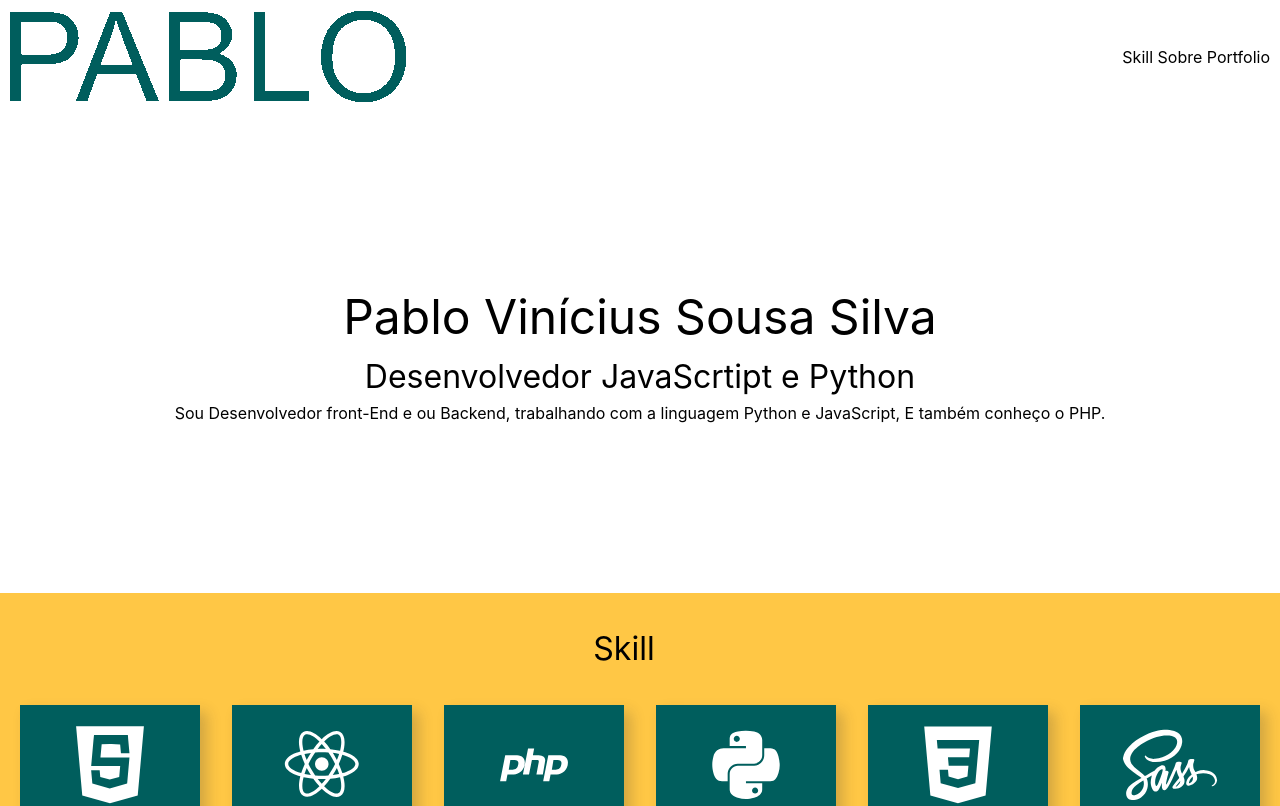
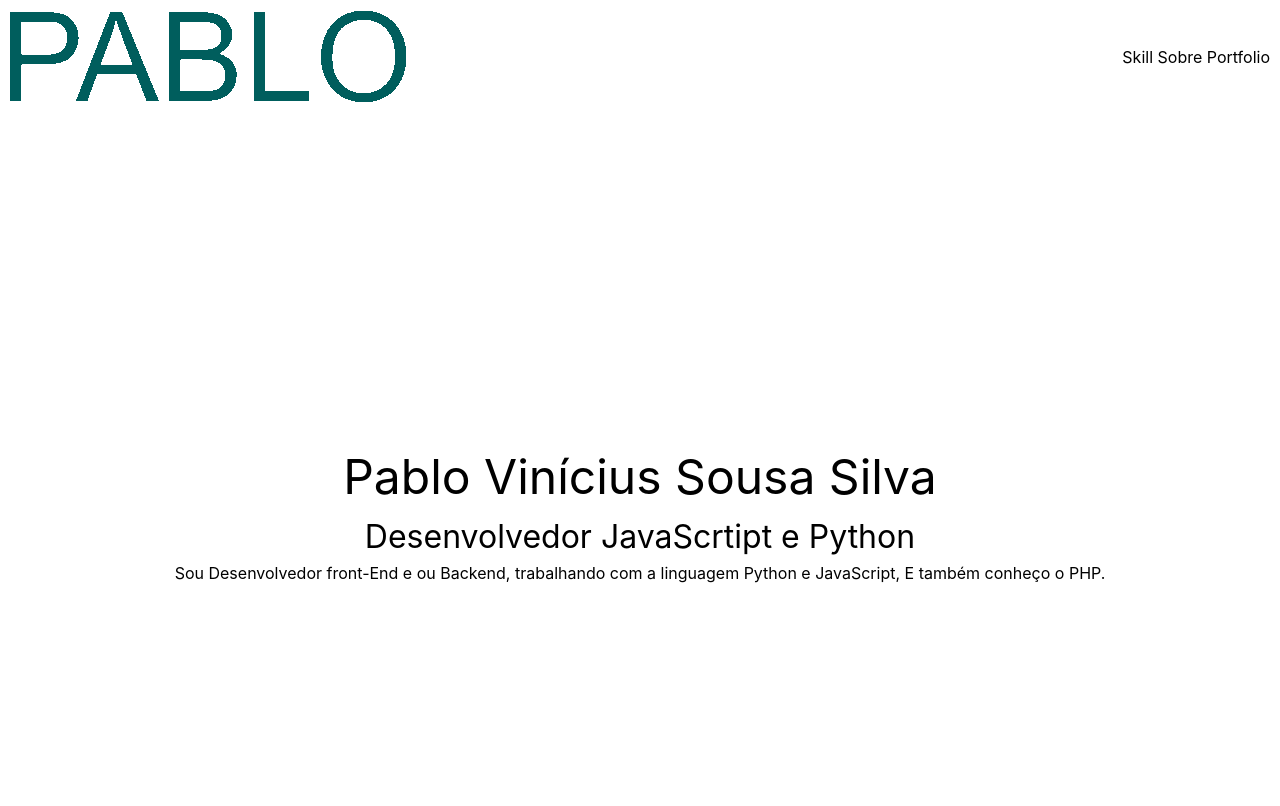
Before and after one commit to PabloViniciusSS/pablo_vinicius_portfolio, a Next.js app: page / in a window 1280 px wide. Shown: the top 806 px of the page. Built offline with nearby package versions, Linux system fonts and the light colour scheme.

Commit message:
Update Apresentacao.module.css

```diff
--- a/src/styles/Apresentacao.module.css
+++ b/src/styles/Apresentacao.module.css
@@ -5,5 +5,10 @@
   justify-content: center;
   text-align: center;
   width: 100%;
-  height: 60vh;
+  height: 100vh;
 }
+
+.div_principal h1 h2 p{
+  text-align: center;
+
+}
```
